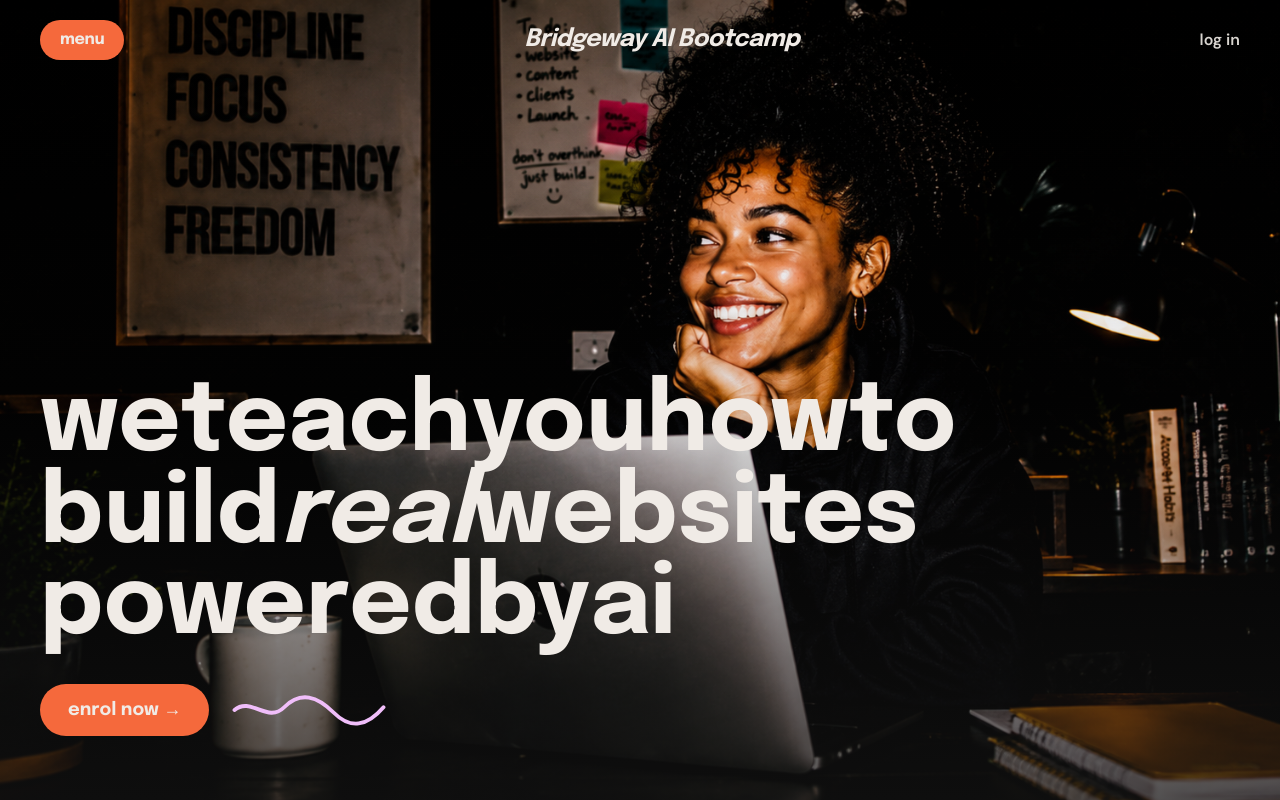
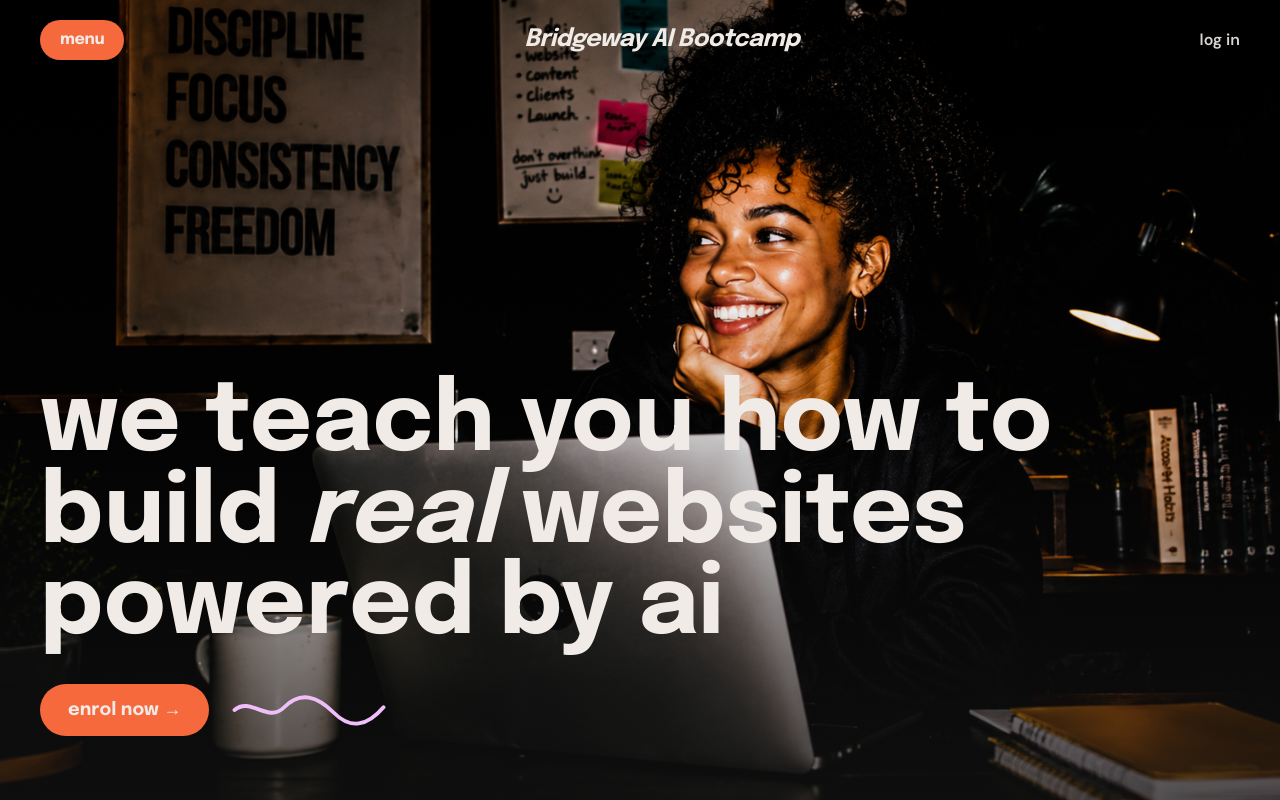
Before and after one commit to Mrfocused1/bootcamp, a Next.js app: page / in a window 1280 px wide. Shown: the top 800 px of the page. Built offline with nearby package versions, Linux system fonts and the light colour scheme.

Commit message:
fix(marketing): preserve spaces between hero heading words (render space as sibling of inline-block word spans)

```diff
--- a/src/components/marketing/Hero.tsx
+++ b/src/components/marketing/Hero.tsx
@@ -1,6 +1,6 @@
 "use client";
 
-import { useEffect, useRef } from "react";
+import { Fragment, useEffect, useRef } from "react";
 import Link from "next/link";
 import { gsap } from "gsap";
 import { HERO } from "@/lib/marketing/content";
@@ -46,10 +46,12 @@ export function Hero() {
           style={{ fontFamily: "var(--font-epilogue)" }}
         >
           {HERO.words.map((w, i) => (
-            <span key={`${w}-${i}`} data-word className="inline-block" style={{ opacity: 0 }}>
-              {w === HERO.emphasis ? <em>{w}</em> : w}
+            <Fragment key={`${w}-${i}`}>
+              <span data-word className="inline-block" style={{ opacity: 0 }}>
+                {w === HERO.emphasis ? <em>{w}</em> : w}
+              </span>
               {i < HERO.words.length - 1 ? " " : ""}
-            </span>
+            </Fragment>
           ))}
         </h1>
 
```
Also changed, not shown: 1 other file (tests, documents, lock files or other folders).
